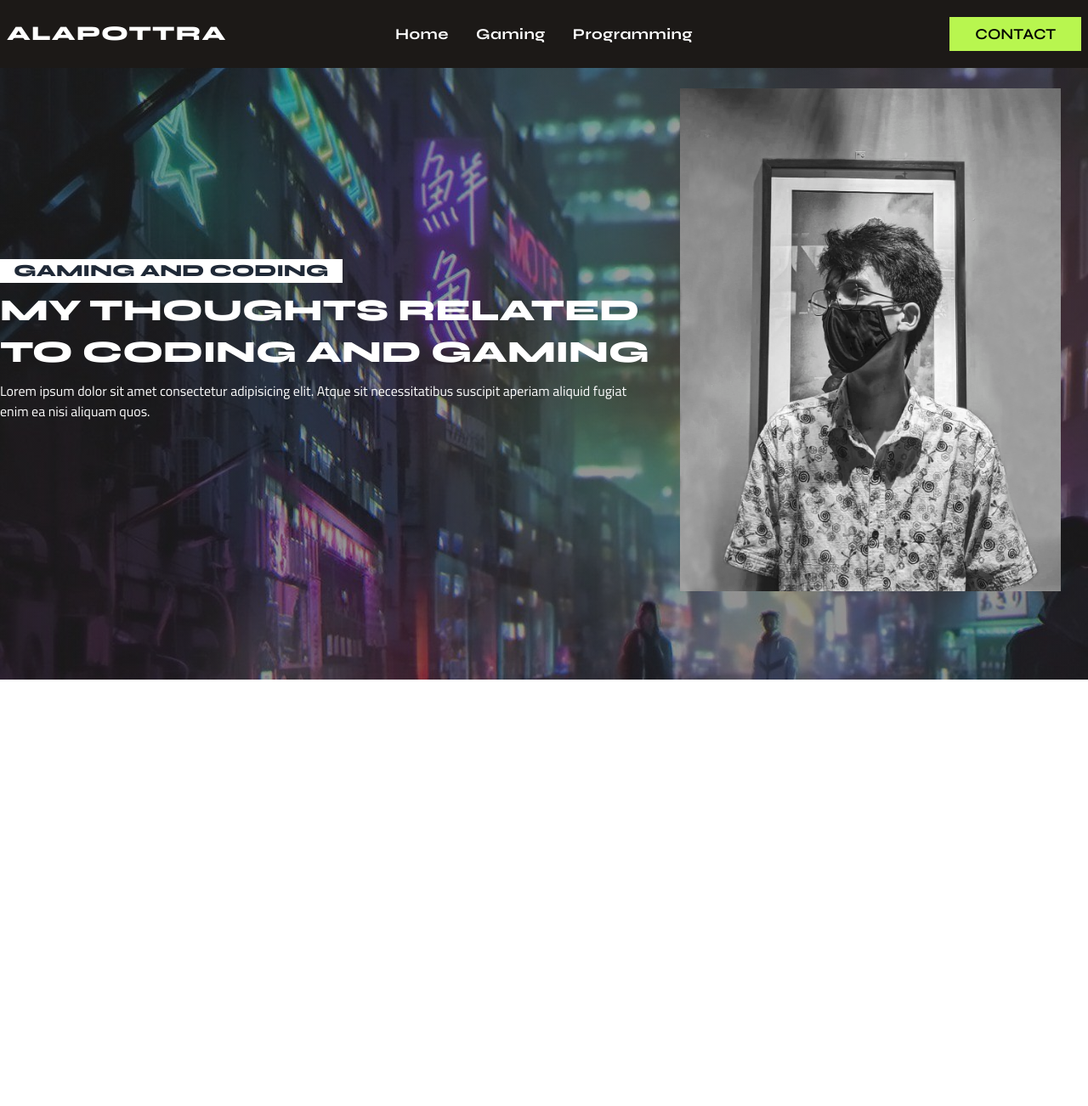
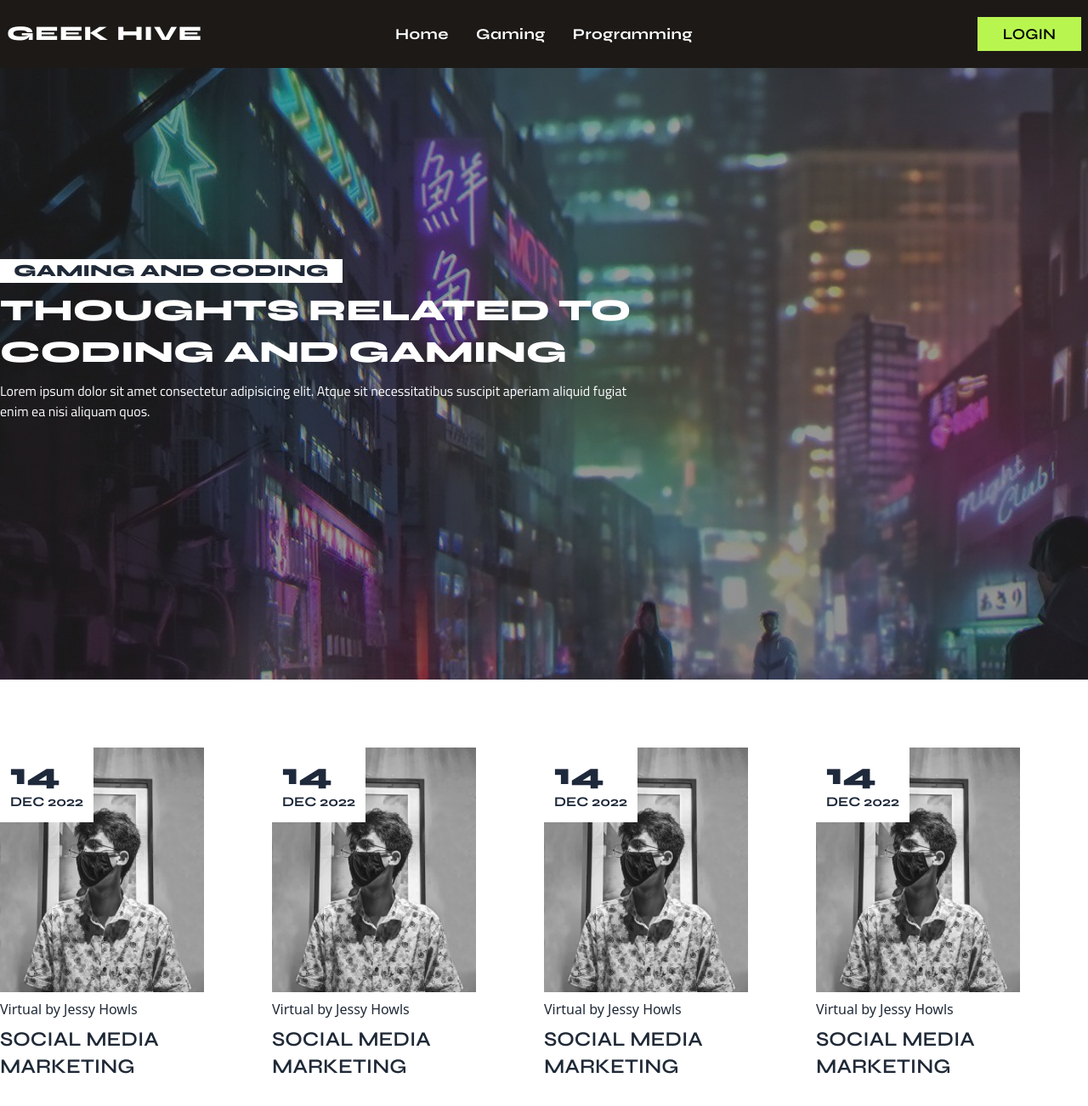
Before and after one commit to Alapottra-troj1n/geek-hive-next.js, a Next.js app: page / in a window 1280 px wide. Shown: the top 1302 px of the page at 85% size. Before the commit the page ends 800 px from the top, so only its background shows below. Built offline with nearby package versions, Linux system fonts and the light colour scheme.

Commit message:
added 2nd section

```diff
--- a/components/Navbar.jsx
+++ b/components/Navbar.jsx
@@ -26,7 +26,7 @@ const Navbar = () => {
           {navLinks}
             </ul>
           </div>
-          <Link href={'/'}><span className="text-2xl tracking-wider font-type font-extrabold hover:text-main transition-all cursor-pointer">ALAPOTTRA</span></Link>
+          <Link href={'/'}><span className="text-2xl tracking-wider font-type font-extrabold hover:text-main transition-all cursor-pointer">GEEK HIVE</span></Link>
         </div>
         <div className="navbar-center hidden lg:flex">
           <ul className="menu menu-horizontal font-type text-lg tracking-wide font-bold p-0 gap-8">
@@ -34,7 +34,7 @@ const Navbar = () => {
           </ul>
         </div>
         <div className="navbar-end">
-          <a className=" px-7 py-1 transition-all font-semibold font-type border-main text-lg  bg-main hover:border-main border-2 text-black hover:bg-stone-900 cursor-pointer hover:text-white  ">CONTACT</a>
+          <a className=" px-7 py-1 transition-all font-semibold font-type border-main text-lg  bg-main hover:border-main border-2 text-black hover:bg-stone-900 cursor-pointer hover:text-white  ">LOGIN</a>
         </div>
 
       </div>
--- a/pages/index.js
+++ b/pages/index.js
@@ -5,27 +5,97 @@ import '../styles/home.module.css'
 
 export default function Home() {
   return (
-    <div className=" bg-cover bg-center" style={{ background: 'linear-gradient(0deg, rgba(44, 44, 44, 0.52), rgba(49, 49, 49, 0.475)), url(/bg-hero.jpg)' }} >
+    <div >
       <Head>
         <title>Geek Hive</title>
         <meta name="description" content="My personal blog about gaming and programming" />
       </Head>
 
 
-      <div className="h-screen grid grid-cols-[60%,40%] items-center max-w-7xl mx-auto">
+     <div style={{ background: 'linear-gradient(0deg, rgba(44, 44, 44, 0.52), rgba(49, 49, 49, 0.475)), url(/bg-hero.jpg)' }} >
+
+     <div className="h-screen grid grid-cols-[60%,40%] items-center mx-auto bg-cover bg-center max-w-7xl" >
         <div className="flex flex-col justify-center items-start font-type">
           <h2 className=" font-extrabold text-xl bg-white px-4 text-gray-800">GAMING AND CODING</h2>
-          <h2 className="font-black  text-4xl text-white mt-2  leading-snug">MY THOUGHTS RELATED TO CODING AND GAMING</h2>
+          <h2 className="font-black  text-4xl text-white mt-2  leading-snug">THOUGHTS RELATED TO CODING AND GAMING</h2>
           <p className='font-display text-white mt-2'>Lorem ipsum dolor sit amet consectetur adipisicing elit. Atque sit necessitatibus suscipit aperiam aliquid fugiat enim ea nisi aliquam quos.</p>
         </div>
 
         <div className="flex p-8 justify-center items-center">
-          <Image src={'/ala.jpg'} width={1090} height={1440} alt='ala photo'/>
+          {/* <Image src={'/ala.jpg'} width={1090} height={1440} alt='ala photo'/> */}
         </div>
 
       </div>
 
 
+     </div>
+
+
+     <div className="py-20 grid grid-cols-4 items-center max-w-7xl mx-auto ">
+
+
+
+      <div className="flex flex-col gap-2 cursor-pointer" >
+        <div className="h-72 w-60 bg-[url('/ala.jpg')] bg-cover bg-center relative"  >
+              <div className='font-type  absolute bg-white p-3' >
+                <h2 className='text-4xl font-black text-slate-800' >14</h2>
+                <p className='text-slate-800 font-bold' >DEC 2022</p>
+              </div>
+        </div>
+        <p>Virtual by Jessy Howls</p>
+        <h2 className="font-type font-semibold text-2xl" >SOCIAL MEDIA MARKETING</h2>
+
+      </div>
+
+
+      <div className="flex flex-col gap-2 cursor-pointer" >
+        <div className="h-72 w-60 bg-[url('/ala.jpg')] bg-cover bg-center relative"  >
+              <div className='font-type  absolute bg-white p-3' >
+                <h2 className='text-4xl font-black text-slate-800' >14</h2>
+                <p className='text-slate-800 font-bold' >DEC 2022</p>
+              </div>
+        </div>
+        <p>Virtual by Jessy Howls</p>
+        <h2 className="font-type font-semibold text-2xl" >SOCIAL MEDIA MARKETING</h2>
+
+      </div>
+
+
+      <div className="flex flex-col gap-2 cursor-pointer" >
+        <div className="h-72 w-60 bg-[url('/ala.jpg')] bg-cover bg-center relative"  >
+              <div className='font-type  absolute bg-white p-3' >
+                <h2 className='text-4xl font-black text-slate-800' >14</h2>
+                <p className='text-slate-800 font-bold' >DEC 2022</p>
+              </div>
+        </div>
+        <p>Virtual by Jessy Howls</p>
+        <h2 className="font-type font-semibold text-2xl" >SOCIAL MEDIA MARKETING</h2>
+
+      </div>
+
+
+      <div className="flex flex-col gap-2 cursor-pointer" >
+        <div className="h-72 w-60 bg-[url('/ala.jpg')] bg-cover bg-center relative"  >
+              <div className='font-type  absolute bg-white p-3' >
+                <h2 className='text-4xl font-black text-slate-800' >14</h2>
+                <p className='text-slate-800 font-bold' >DEC 2022</p>
+              </div>
+        </div>
+        <p>Virtual by Jessy Howls</p>
+        <h2 className="font-type font-semibold text-2xl" >SOCIAL MEDIA MARKETING</h2>
+
+      </div>
+
+
+
+
+
+     </div>
+
+
+
+
+
     </div>
   )
 }
```
